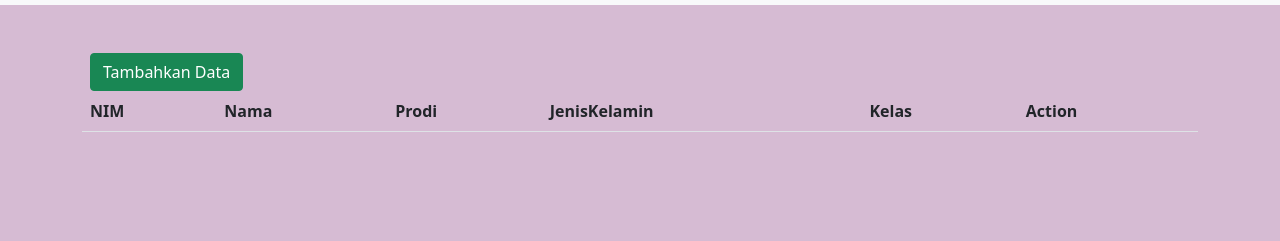
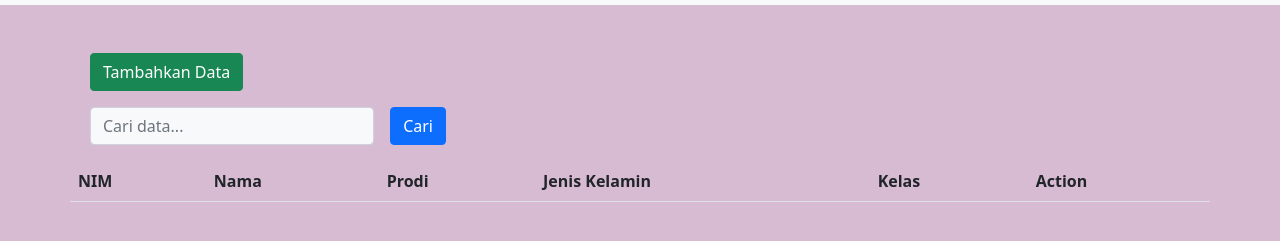
Before and after one commit to bimabs28/Consume_20190140011, a plain HTML site: page data.html in a window 1280 px wide. Shown: the part 51-292 px from the top of the page. Drawn offline with nearby package versions, Linux system fonts and the light colour scheme; no server answers.

Commit message:
penambahan fitur search

```diff
--- a/data.html
+++ b/data.html
@@ -26,11 +26,22 @@
         </div>
       </nav>
 
-    <section>
+      <section>
         <div class="container">
             <div class="row">
                 <div class="col-12">
                     <a class="btn btn-success ms-2 mt-5" href="add.html">Tambahkan Data</a>
+                    <div class="row">
+                        <div class="col-4 me-auto mt-3 ms-2">
+                            <form class="mb-3">
+                                <div class="form-group d-flex">
+                                    <input type="text" name="" id="cari" placeholder="Cari data..."
+                                        class="bg-light form-control me-3" />
+                                    <button type="button" class="btn btn-primary ml-2"
+                                        onclick="caridata();">Cari</button>
+                                </div>
+                            </form>
+                        </div>
                     <table id="tbl" class="table table-striped">
                         <thead>
                             <tr>
@@ -44,7 +55,7 @@
                                     Prodi
                                 </th>
                                 <th>
-                                    JenisKelamin
+                                    Jenis Kelamin
                                 </th>
                                 <th>
                                     Kelas
--- a/index.js
+++ b/index.js
@@ -32,17 +32,14 @@ $("#tbl").ready(function () {
             const td5 = tr.insertCell();
             const td6 = tr.insertCell();
             console.log(response[i])
-                // const aksi = tr. document.getElementById("tbl-aksi")
-                // aksi.innerHTML =
 
-                // td.innerHTML = response[i][Object.keys(response[i])[j]];
             td1.innerHTML = response[i].nim
             td2.innerHTML = response[i].nama
             td3.innerHTML = response[i].prodi
             td4.innerHTML = response[i].jeniskelamin
             td5.innerHTML = response[i].kelas
             td6.innerHTML = `<div class ="justify content-center">
-            <a class="btn btn-warning ms-2" href="edit.html?kode=${response[i].kode}">Edit </a>
+            <a class="btn btn-warning ms-2" href="edit.html?kode=${response[i].nim}">Edit </a>
             <button type ="button" class="btn btn-danger ms-2" onclick="del(${response[i].nim});">Delete</button>
             </div>`
             }
```
Also changed, not shown: edit.html (+1 -0 lines).
